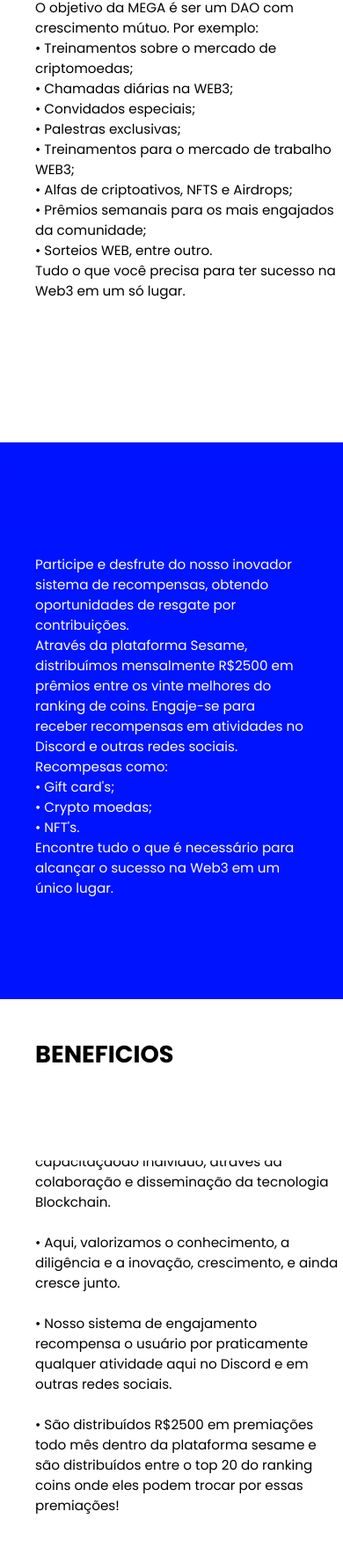
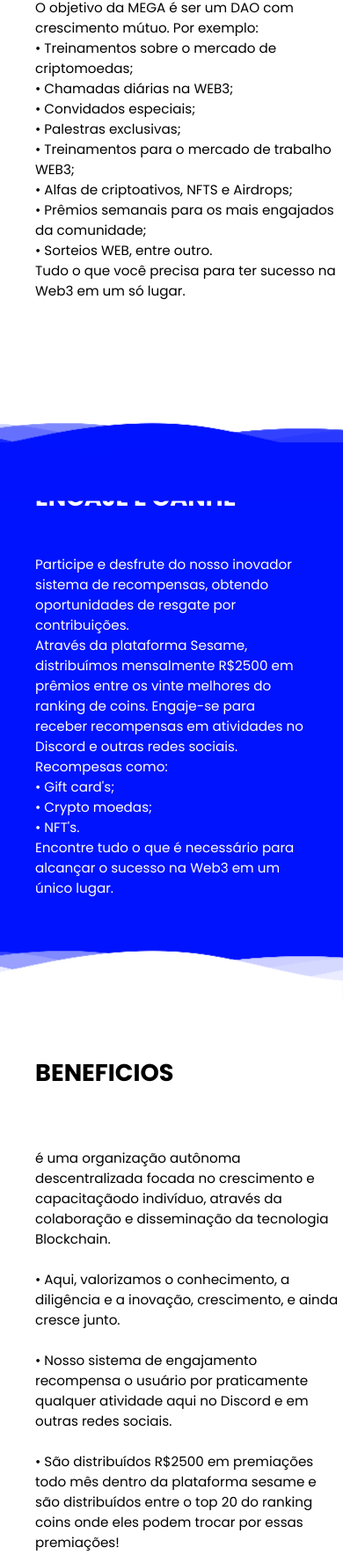
Before and after one commit to flonersz/MEGA, a plain HTML site: page index.html in a window 390 px wide. Shown: the part 974-2742 px from the top of the page at 88% size. Drawn offline with Linux system fonts and the light colour scheme.

Commit message:
second commit

```diff
--- a/style.css
+++ b/style.css
@@ -124,7 +124,7 @@ section {
 }
 
 .beneficios {
-    height: 100%;
+    height: 100vh;
     display: flex;
 }
 
@@ -174,7 +174,7 @@ p {
     width: 100%;
     height: 120px;
     position: absolute;
-    bottom: -10;
+    /* bottom: -10; */
     background-image: url(image/waves-white.png);
     background-size: 1000px 120px;
     animation: animate 5s ease-in-out infinite alternate;
@@ -312,7 +312,7 @@ p {
     background-position-x: 100px;
 }
 
-@media(max-width: 1345px) {
+@media(max-width: 1440px) {
     p {
        font-size: 120%;
     }
@@ -320,6 +320,14 @@ p {
     h1 {
         font-size: 280%;
     }
+
+    .waves3 {
+        bottom: -1290px;
+     }
+
+    .waves2 {
+        bottom: -670px;
+     }
 }
 
 @media(max-width: 1100px) {
@@ -347,13 +355,21 @@ p {
     }
 }
 
-@media(max-width:1040px) {
+@media(max-width:1024px) {
     p {
         font-size: 110%;
      }
 
      h1 {
          font-size: 200%;
+     }
+
+     .waves2 {
+        bottom: -670px;
+     }
+
+     .waves3 {
+        bottom: -1290px;
      }
 }
 
@@ -374,6 +390,14 @@ p {
 
      h1 {
          font-size: 180%;
+     }
+
+    .waves3 {
+        bottom: -1290px;
+     }
+
+    .waves2 {
+        bottom: -670px;
      }
 }
 
@@ -434,7 +458,7 @@ p {
      }
 }
 
-@media(max-width:435px) {
+@media(max-width:425px) {
     p {
         font-size: 95%;
     }
@@ -442,15 +466,31 @@ p {
     h1 {
         font-size: 170%;
     }
+
+    .waves2 {
+        bottom: -690px;
+    }
+
+    .waves3 {
+        bottom: -1290px;
+    }
 }
 
-@media(max-width:360px) {
+@media(max-width:375px) {
     p {
         font-size: 90%;
     }
 
     h {
         font-size: 165%;
+    }
+
+    .waves2 {
+        bottom: -690px;
+    }
+
+    .waves3 {
+        bottom: -1290px;
     }
 }
 
@@ -461,6 +501,14 @@ p {
 
     h {
         font-size: 160%;
+    }
+
+    .waves2 {
+        bottom: -690px;
+    }
+
+    .waves3 {
+        bottom: -1300px;
     }
 }
 
```
